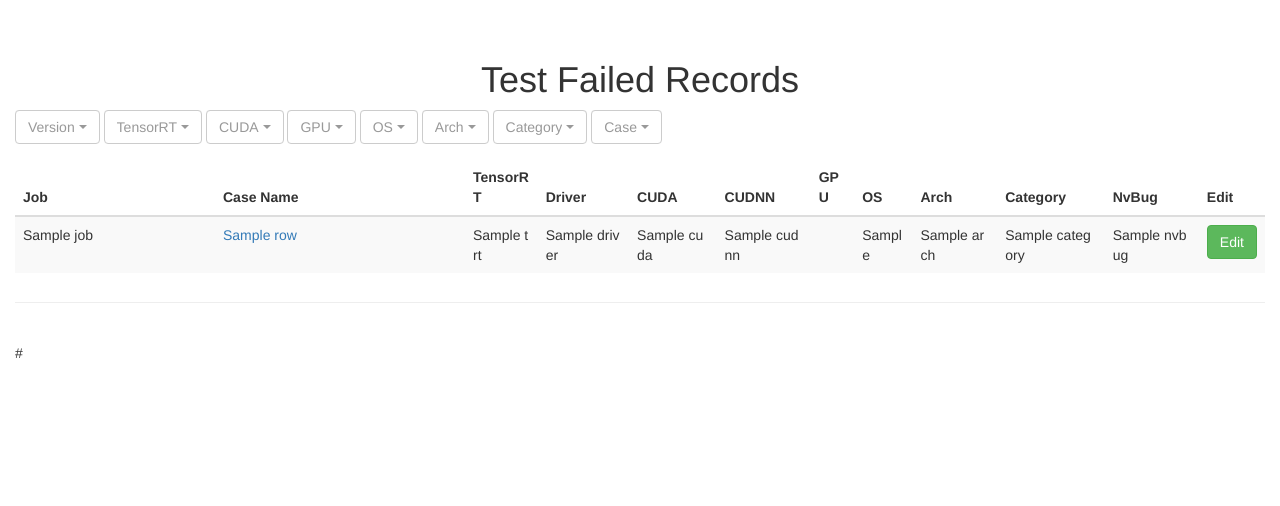
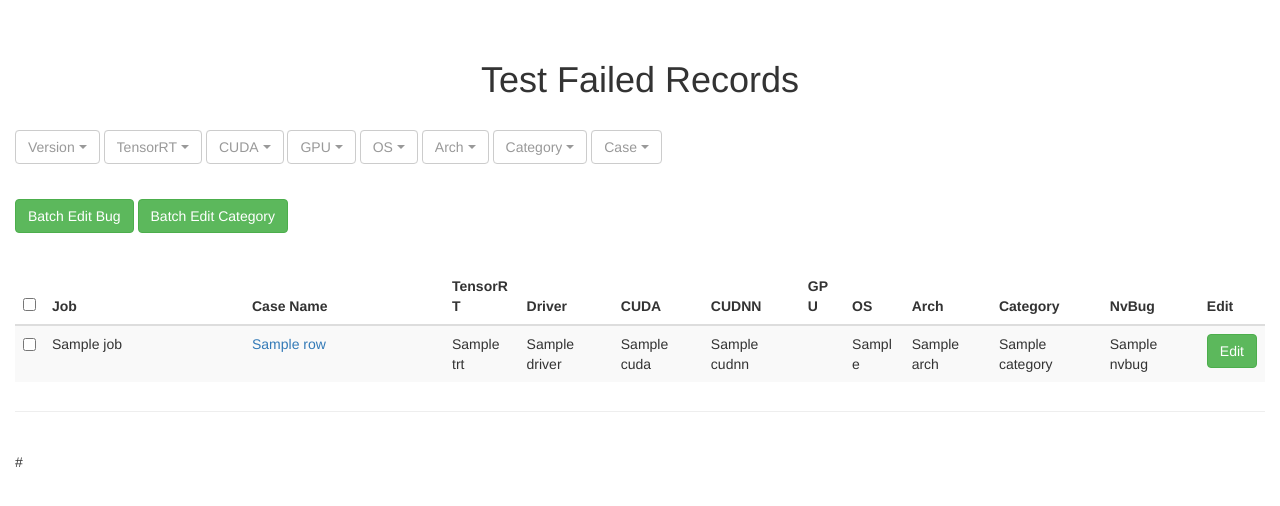
Before and after one commit to hex81/test_app, a Flask app: template app/templates/index.html in a window 1280 px wide. Shown: the part 52-558 px from the top of the page. Run offline with Flask 2, Linux system fonts and the light colour scheme; the template is opened without the code that fills it: most values are stand-ins (such as "Sample title", 1, 10 or a date in 2020); parts of the project's set-up code (start-up, migrations or seed data) failed here and were passed over; some libraries are stand-ins or nearby versions.

Commit message:
add checkbox to table

```diff
--- a/app/templates/index.html
+++ b/app/templates/index.html
@@ -6,6 +6,54 @@
 {% block page_content %}
 <div class="page-header">
     <h1 align="center">Test Failed Records</h1>
+    <div class="modal fade" id="batchEditBugModal" tabindex="-1" aria-labelledby="batchEditModalLabel" aria-hidden="true">
+        <div class="modal-dialog">
+            <div class="modal-content">
+                <div class="modal-header">
+                    <h4>Edit Record</h4>
+                </div>
+                <div class="modal-body">
+                    <form>
+                        <div class="mb-3">
+                            <input type="hidden" id="batch_id_modal" name="batch_id_modal">
+                        </div>
+                        <div class="mb-3">
+                            <label for="nvbug_modal" class="col-form-label">NvBug:</label>
+                            <input type="text" class="form-control" id="batch_nvbug_modal">
+                        </div>
+                    </form>
+                </div>
+                <div class="modal-footer">
+                    <button type="button" class="btn btn-secondary" data-dismiss="modal">Close</button>
+                    <button type="button" class="btn btn-success" id="batchEditBugButton">Save</button>
+                </div>
+            </div>
+        </div>
+    </div>
+    <div class="modal fade" id="batchEditCategoryModal" tabindex="-1" aria-labelledby="batchEditModalLabel" aria-hidden="true">
+        <div class="modal-dialog">
+            <div class="modal-content">
+                <div class="modal-header">
+                    <h4>Edit Record</h4>
+                </div>
+                <div class="modal-body">
+                    <form>
+                        <div class="mb-3">
+                            <input type="hidden" id="batch_category_id" name="batch_id_modal">
+                        </div>
+                        <div class="mb-3">
+                            <label for="batch_category_modal" class="col-form-label">Category:</label>
+                            <input type="text" class="form-control" id="batch_category_modal">
+                        </div>
+                    </form>
+                </div>
+                <div class="modal-footer">
+                    <button type="button" class="btn btn-secondary" data-dismiss="modal">Close</button>
+                    <button type="button" class="btn btn-success" id="batchEditCategoryButton">Save</button>
+                </div>
+            </div>
+        </div>
+    </div>
     <div class="modal fade" id="editModal" tabindex="-1" aria-labelledby="editModalLabel" aria-hidden="true">
         <div class="modal-dialog">
             <div class="modal-content">
@@ -36,6 +84,7 @@
             </div>
         </div>
     </div>
+    <br/>
     <div class="form-group form-inline">
         <select data-live-search="true" id="version" class="form-control form-select" title="Version">
             {% for row in version_list %}
@@ -85,13 +134,23 @@
             {% endfor %}
         </select>
     </div>
+    <br/>
+    <div class="form-group form-inline">
+        <button type="button" class="btn btn-success" data-toggle="modal" data-target="#batchEditBugModal">
+            Batch Edit Bug
+        </button>
+        <button type="button" class="btn btn-success" data-toggle="modal" data-target="#batchEditCategoryModal">
+            Batch Edit Category
+        </button>
+    </div>
+    <br/>
     <div>
-        <table class="table table-striped table-hover" style="word-break:break-all">
+        <table class="table table-striped table-hover" style="word-break:break-word">
             <thead>
                 <tr>
-                    <!-- <th scope="col">#</th> -->
+                    <th scope="col"><input type="checkbox" name="select-all" id="select-all" /></th>
                     <th scope="col" width="200px">Job</th>
-                    <th scope="col" width="250px">Case Name</th>
+                    <th scope="col" width="200px">Case Name</th>
                     <th scope="col">TensorRT</th>
                     <th scope="col">Driver</th>
                     <th scope="col">CUDA</th>
@@ -107,7 +166,8 @@
             <tbody>
                 {% for row in data %}
                 <tr>
-                    <td scope="row" hidden="hidden">{{ row.id }}</td>
+<!--                    <td scope="row" hidden="hidden">{{ row.id }}</td>-->
+                    <td><input id="check_item" type="checkbox" value="{{ row.id }}" ></td>
                     <td>{{ row.job }}</td>
                     <td><a href="{{ row.url }}">{{ row.case_name }}</a></td>
                     <td>{{ row.trt }}</td>
@@ -155,14 +215,65 @@
 
         $(document).on('show.bs.modal', '#editModal', function () {
             $tr = $(event.target).closest('tr');
+            var idx = $tr.children("td").find("input").val();
             var data = $tr.children("td").map(function () {
                 return $(this).text();
             }).get();
 
-            $('#id_modal').val(data[0]);
+            $('#id_modal').val(idx);
             $('#case_modal').val(data[2]);
             $('#category_modal').val(data[10]);
             $('#nvbug_modal').val(data[11]);
+        });
+
+        $(document).on('show.bs.modal', '#batchEditBugModal', function () {
+            var checkedVals = $("input[id='check_item']:checked").map(function() {
+                return this.value;
+            }).get();
+            $('#batch_id_modal').val(checkedVals.join(","));
+        });
+
+        $(document).on('click', "#batchEditBugButton", function (event) {
+            event.preventDefault();
+            var case_ids = $("#batch_id_modal").val()
+            var nvbug = $("#batch_nvbug_modal").val()
+            if (case_ids.length > 0) {
+                batch_edit_bug(case_ids, nvbug);
+                window.location.reload();
+            } else {
+                alert("Please choose one item.");
+            }
+        });
+
+        $(document).on('show.bs.modal', '#batchEditCategoryModal', function () {
+            var checkedVals = $("input[id='check_item']:checked").map(function() {
+                return this.value;
+            }).get();
+            $('#batch_category_id').val(checkedVals.join(","));
+        });
+
+        $(document).on('click', "#batchEditCategoryButton", function (event) {
+            event.preventDefault();
+            var case_ids = $("#batch_category_id").val()
+            var category = $("#batch_category_modal").val()
+            if (case_ids.length > 0) {
+                batch_edit_category(case_ids, category);
+                window.location.reload();
+            } else {
+                alert("Please choose one item.");
+            }
+        });
+
+        $(document).on('click', "#select-all", function(event) {
+            if(this.checked) {
+                $(':checkbox').each(function() {
+                    this.checked = true;
+                });
+            } else {
+                $(':checkbox').each(function() {
+                    this.checked = false;
+                });
+            }
         });
 
         $("#version").selectpicker();
@@ -185,6 +296,37 @@
                 },
                 dataType: "json",
                 success: function (data) {
+                    console.log(data);
+                }
+            });
+        }
+
+        function batch_edit_bug(ids, nvbug) {
+            $.ajax({
+                url: "/batch_edit_bug",
+                method: "POST",
+                data: {
+                    ids: ids,
+                    nvbug: nvbug
+                },
+                dataType: "json",
+                success: function (data) {
+                    console.log(data);
+                }
+            });
+        }
+
+        function batch_edit_category(ids, category) {
+            $.ajax({
+                url: "/batch_edit_category",
+                method: "POST",
+                data: {
+                    ids: ids,
+                    category: category
+                },
+                dataType: "json",
+                success: function (data) {
+                    console.log(data);
                 }
             });
         }
@@ -241,6 +383,7 @@
         $(document).on("change", "#case_name", function () {
             filter_data();
         });
+
     });
 </script>
 {% endblock %}
```
Also changed, not shown: app/main/views.py (+31 -2 lines), app/models.py (+6 -3 lines).
